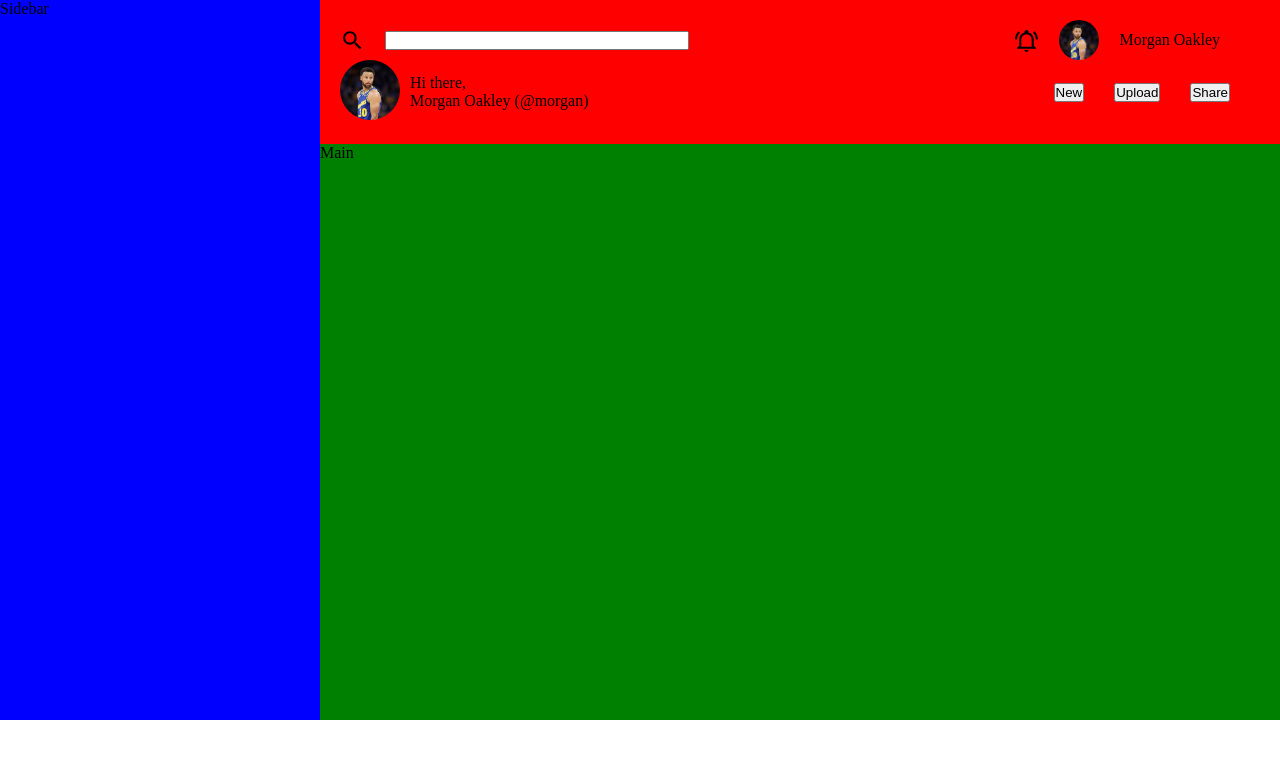
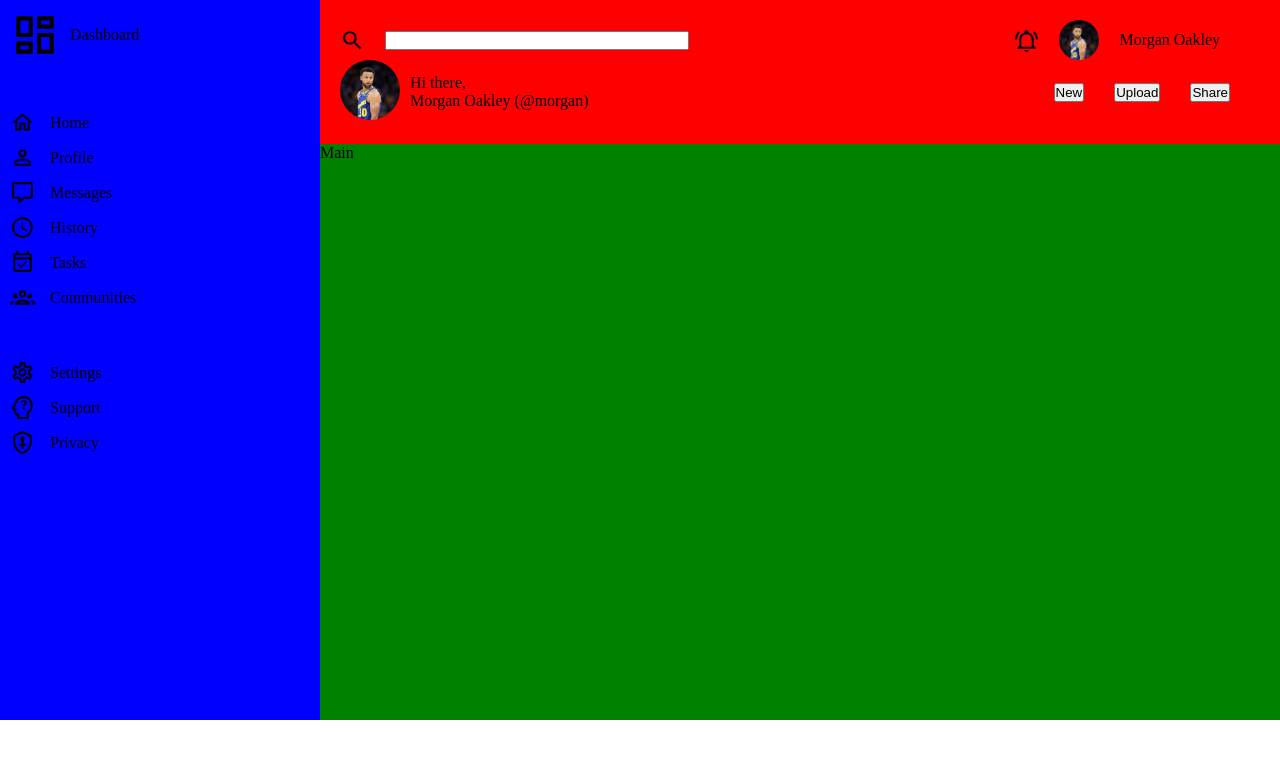
Before and after one commit to AltayHodo/odin-admin-dashboard, a plain HTML site: page index.html in a window 1280 px wide. Drawn offline with Linux system fonts and the light colour scheme.

Commit message:
Add sidebar layout and icons

```diff
--- a/index.html
+++ b/index.html
@@ -37,7 +37,48 @@
         </div>
       </div>
     </div>
-    <div class="sidebar">Sidebar</div>
+    <div class="sidebar">
+      <div class="sidebar-top">
+        <img class="dashboard-icon" src="images/view-dashboard-outline.svg" alt="dashboard-icon">
+        <span class="sidebar-title">Dashboard</span>
+      </div>
+      <div class="icon-group">
+        <img class="sidebar-icon" src="images/home-outline.svg" alt="home-icon">
+        <div class="icon-text">Home</div>
+      </div>
+      <div class="icon-group">
+        <img class="sidebar-icon" src="images/account-outline.svg" alt="profile-icon">
+        <div class="icon-text">Profile</div>
+      </div>
+      <div class="icon-group">
+        <img class="sidebar-icon" src="images/comment-outline.svg" alt="messages-icon">
+        <div class="icon-text">Messages</div>
+      </div>
+      <div class="icon-group">
+        <img class="sidebar-icon" src="images/clock-outline.svg" alt="history-icon">
+        <div class="icon-text">History</div>
+      </div>
+      <div class="icon-group">
+        <img class="sidebar-icon" src="images/calendar-check-outline.svg" alt="tasks-icon">
+        <div class="icon-text">Tasks</div>
+      </div>
+      <div class="icon-group margin-bottom">
+        <img class="sidebar-icon" src="images/account-group-outline.svg" alt="communities-icon">
+        <div class="icon-text">Communities</div>
+      </div>
+      <div class="icon-group">
+        <img class="sidebar-icon" src="images/cog-outline.svg" alt="settings-icon">
+        <div class="icon-text">Settings</div>
+      </div>
+      <div class="icon-group">
+        <img class="sidebar-icon" src="images/head-question-outline.svg" alt="support-icon">
+        <div class="icon-text">Support</div>
+      </div>
+      <div class="icon-group">
+        <img class="sidebar-icon" src="images/shield-sword-outline.svg" alt="privacy-icon">
+        <div class="icon-text">Privacy</div>
+      </div>
+    </div>
     <div class="main">Main</div>
   </div>
 </body>
--- a/style.css
+++ b/style.css
@@ -61,7 +61,36 @@
   grid-column: 1/2;
   grid-row: 1/3;
   background-color: blue;
+  padding: 10px;
 }
+
+.dashboard-icon{
+  width: 50px;
+}
+
+.sidebar-top{
+  display: flex;
+  align-items: center;
+  gap: 10px;
+  margin-bottom: 50px;
+}
+
+.icon-group{
+  display: flex;
+  align-items: center;
+  gap: 15px;
+  margin-bottom: 10px;
+}
+
+.margin-bottom{
+  margin-bottom: 50px;
+}
+
+.sidebar-icon{
+  width: 25px;
+}
+
+
 
 .main{
   background-color: green;
```
Also changed, not shown: images/account-group-outline.svg (added), images/account-outline.svg (added), images/calendar-check-outline.svg (added), images/clock-outline.svg (added), images/cog-outline.svg (added), images/comment-outline.svg (added), images/head-question-outline.svg (added), images/home-outline.svg (added), images/shield-sword-outline.svg (added), images/view-dashboard-outline.svg (added).
